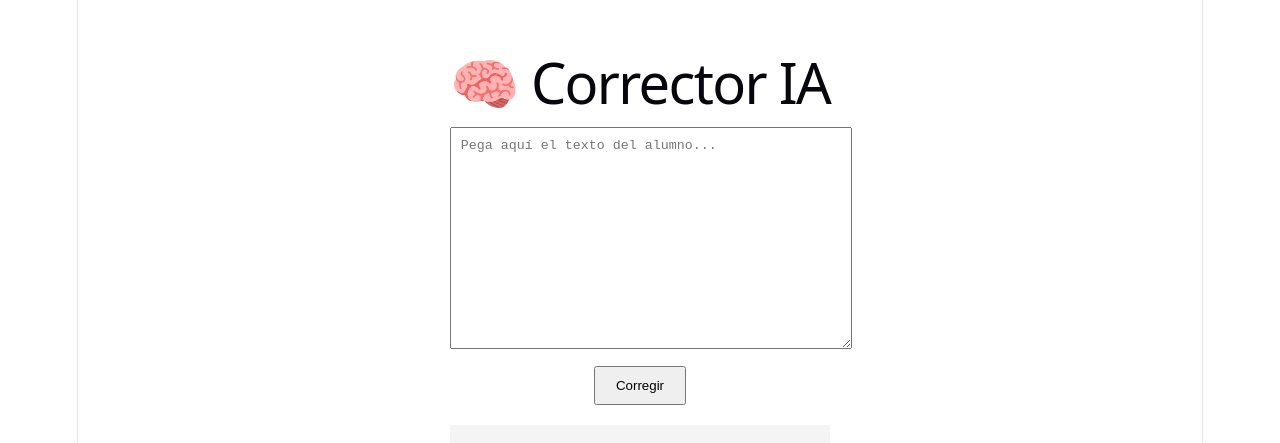
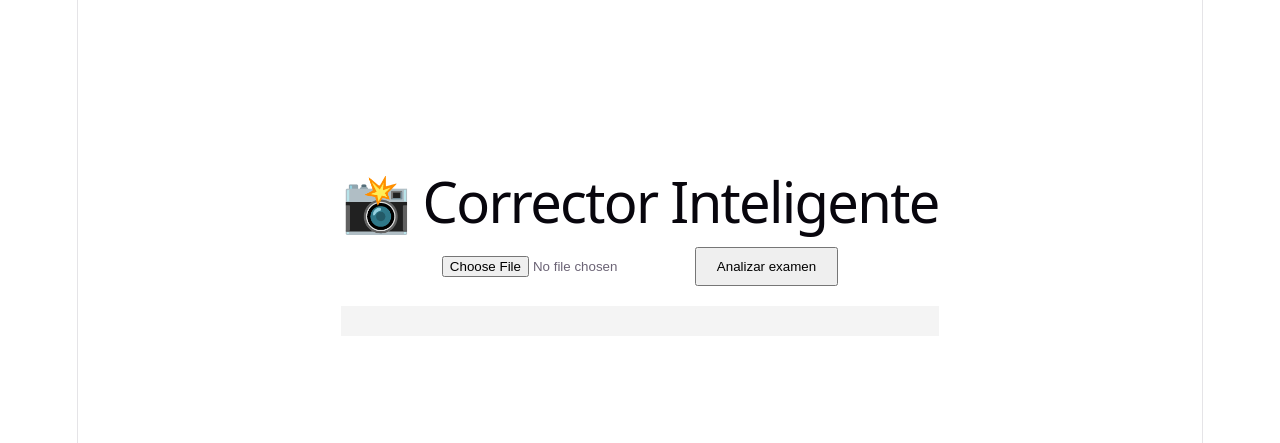
Before and after one commit to Deika79/IAcorrector, a React app in the folder frontend/: page / in a window 1280 px wide. Shown: the part 145-588 px from the top of the page. Built offline with nearby package versions, Linux system fonts and the light colour scheme; the HTML template or start-up script is replaced by a standard one.

Commit message:
feat: subida de imagen desde frontend

```diff
--- a/frontend/src/App.jsx
+++ b/frontend/src/App.jsx
@@ -3,35 +3,43 @@ import axios from "axios";
 import "./App.css";
 
 function App() {
-  const [texto, setTexto] = useState("");
+  const [file, setFile] = useState(null);
   const [resultado, setResultado] = useState("");
   const [loading, setLoading] = useState(false);
 
-  const corregirTexto = async () => {
+  const subirImagen = async () => {
+    if (!file) return;
+
+    const formData = new FormData();
+    formData.append("imagen", file);
+
     setLoading(true);
+
     try {
-      const res = await axios.post("http://localhost:3001/corregir", {
-        texto,
-      });
+      const res = await axios.post(
+        "http://localhost:3001/analizar-examen",
+        formData
+      );
       setResultado(res.data.resultado);
     } catch (error) {
-      setResultado("Error al corregir");
+      setResultado("Error al analizar");
     }
+
     setLoading(false);
   };
 
   return (
     <div className="container">
-      <h1>🧠 Corrector IA</h1>
+      <h1>📸 Corrector Inteligente</h1>
 
-      <textarea
-        placeholder="Pega aquí el texto del alumno..."
-        value={texto}
-        onChange={(e) => setTexto(e.target.value)}
+      <input
+        type="file"
+        accept="image/*"
+        onChange={(e) => setFile(e.target.files[0])}
       />
 
-      <button onClick={corregirTexto} disabled={loading}>
-        {loading ? "Corrigiendo..." : "Corregir"}
+      <button onClick={subirImagen} disabled={loading}>
+        {loading ? "Analizando..." : "Analizar examen"}
       </button>
 
       <pre>{resultado}</pre>
```
